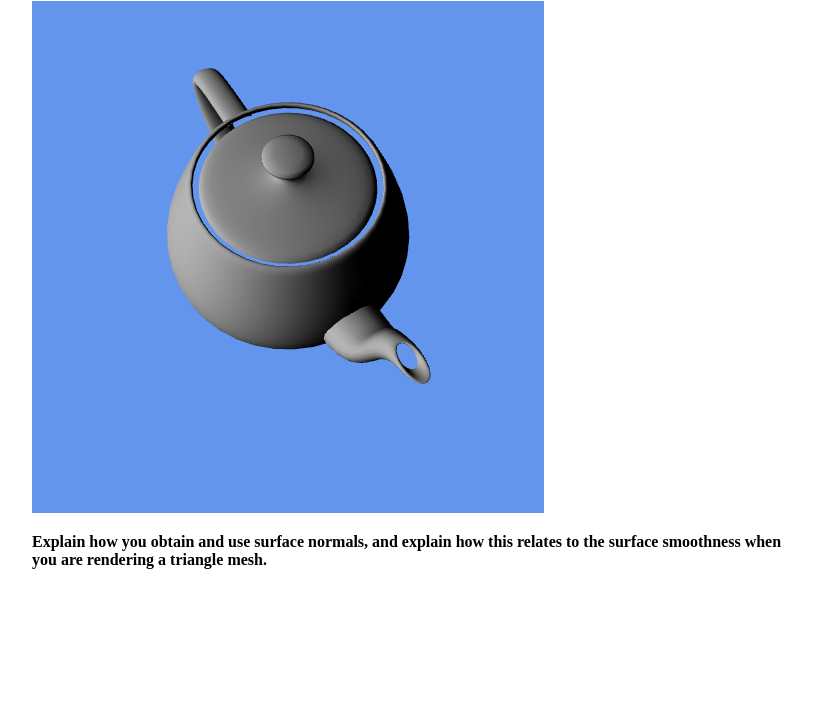
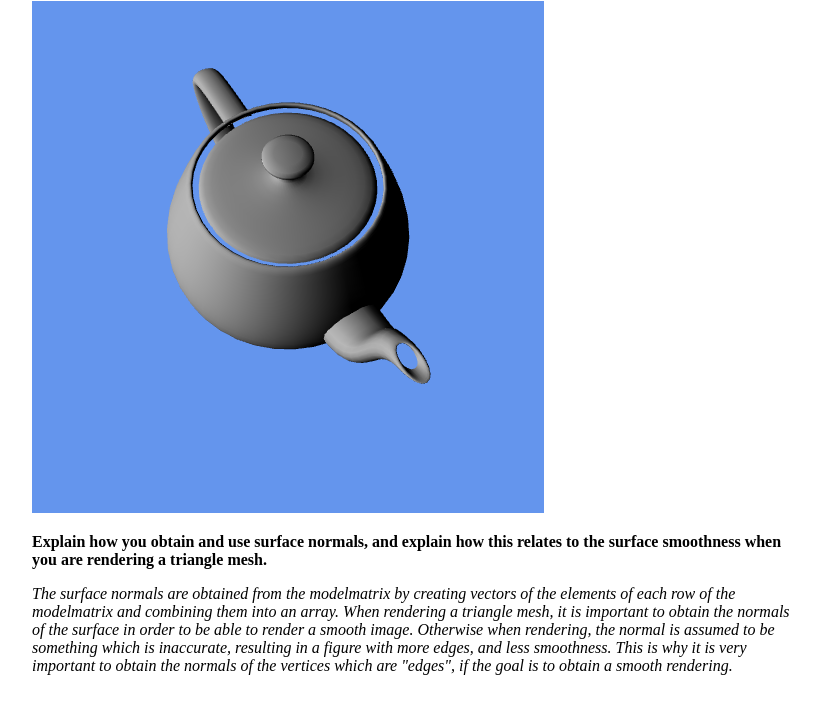
Before and after one commit to TSandfeld/Graphics, a plain HTML site: page Worksheet 5 - Lenny/part4.html in a window 1280 px wide. Shown: the part 79-792 px from the top of the page, without its empty margins (224-1044 px from the left). Drawn offline with Linux system fonts and the light colour scheme.

Commit message:
Added answer for 5.4 in HTML

```diff
--- a/Worksheet 5 - Lenny/part4.html
+++ b/Worksheet 5 - Lenny/part4.html
@@ -79,5 +79,17 @@
             Explain how you obtain and use surface normals, and explain how this relates to the surface smoothness when you are rendering a triangle mesh.
         </p>
     </b>
+
+    <i>
+        <p>
+            The surface normals are obtained from the modelmatrix by creating vectors of the elements of each
+            row of the modelmatrix and combining them into an array.
+            When rendering a triangle mesh, it is important to obtain the normals of the surface in order to be
+            able to render a smooth image. Otherwise when rendering, the normal is assumed to be something which
+            is inaccurate, resulting in a figure with more edges, and less smoothness. This is why it is very
+            important to obtain the normals of the vertices which are "edges", if the goal is to obtain a smooth
+            rendering.
+        </p>
+    </i>
 </body>
 </html>
```
